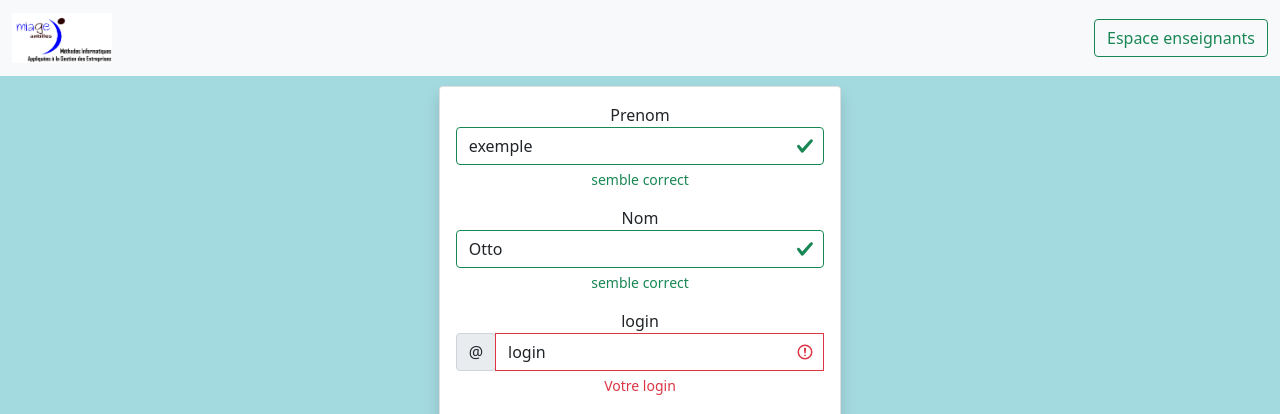
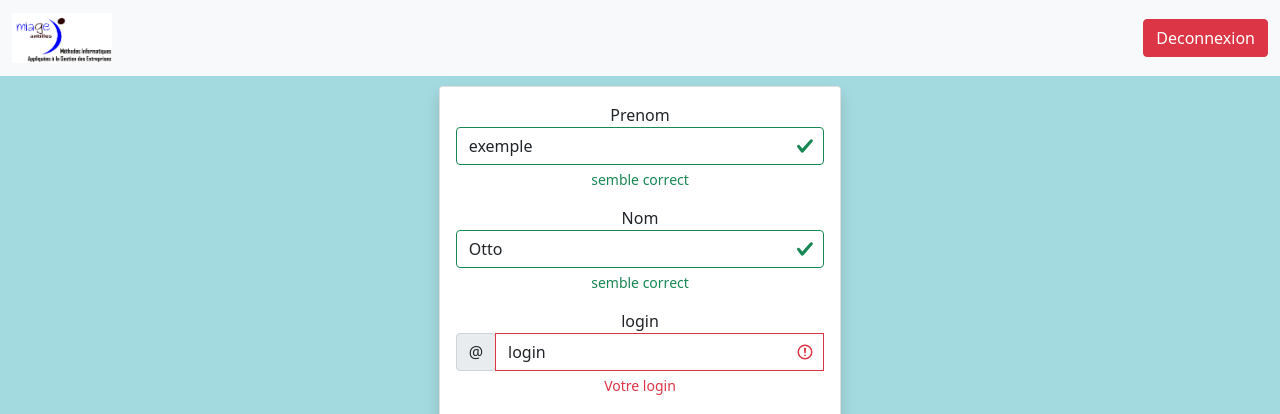
Before and after one commit to FWICSS/Proj_DEV_L3, a PHP site: page /index.php in a window 1280 px wide. Shown: the top 414 px of the page. Run offline with PHP 8.4, Linux system fonts and the light colour scheme; the visitor is signed in with stand-in values (Sample User, id 1).

Commit message:
Ajout deconnexion

```diff
--- a/Views/header.php
+++ b/Views/header.php
@@ -16,8 +16,9 @@
                 <a class="navbar-brand" href="index.php">
                     <img src="assert/logo.png" alt="miage-antilles" width="100" height="50">
                 </a>
+
                 <form class="d-flex">
-                    <button class="btn btn-outline-success" type="submit">Espace enseignants</button>
+                    <?php if(isset($_SESSION['idStudent'])){include ('Views\logOutBtn.php');} ?>
                 </form>
             </div>
         </nav>
```
